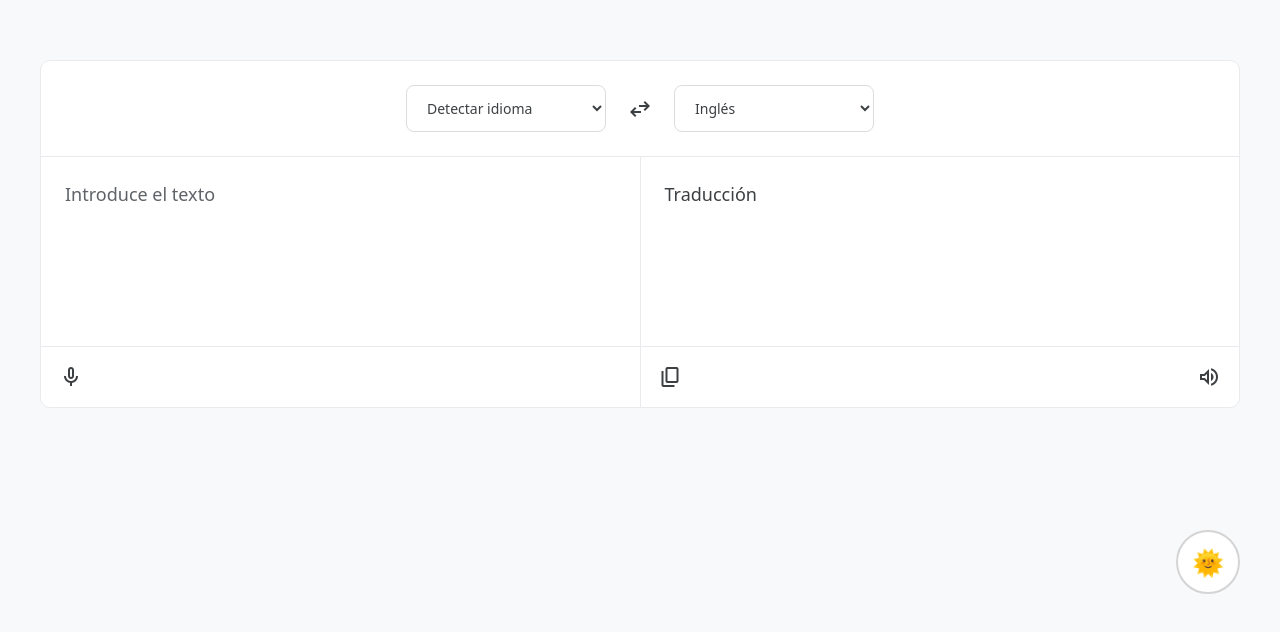
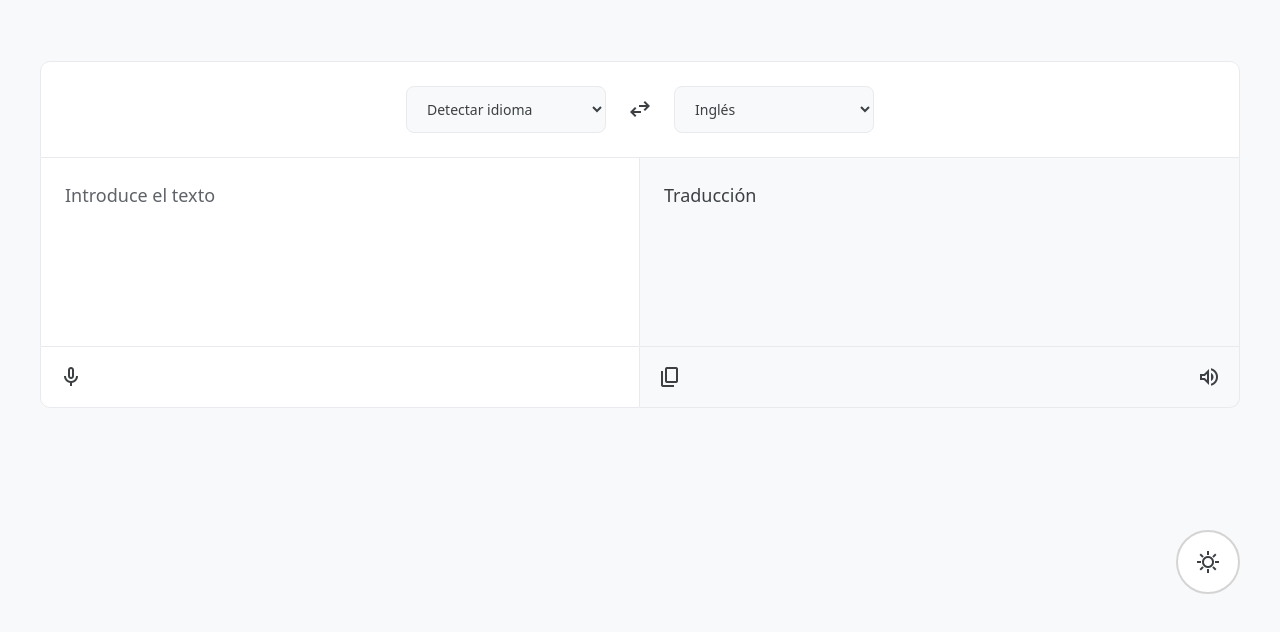
Before and after one commit to FedeCodeLab/Traductor, a Next.js app: page / in a window 1280 px wide. Shown: the part 166-798 px from the top of the page. Built offline with nearby package versions, Linux system fonts and the light colour scheme; a web font is replaced by a local one.

Commit message:
Se modificaron los estilos de los temas

```diff
--- a/app/globals.css
+++ b/app/globals.css
@@ -102,6 +102,12 @@ body {
   }
 }
 
+.dark .icon-button {
+  &:hover {
+    background: var(--text-secondary);
+  }
+}
+
 .language-selection {
   display: flex;
   align-items: center;
@@ -120,7 +126,6 @@ select {
   width: 100%;
   padding: 12px 16px;
   border-radius: 8px;
-  border: 1px solid var(--border-secondary);
   font-size: 14px;
   cursor: pointer;
   transition: border-color 0.2s;
--- a/app/page.tsx
+++ b/app/page.tsx
@@ -14,8 +14,8 @@ export default function Home() {
       <ToggleTheme />
       <ApiWarning />
 
-      <div className="border border-highlight-neutral-300 dark:border-neutral-500 rounded-[10px] bg-white dark:bg-neutral-900 min-w-full">
-        <section className="language-selection border-b border-highlight-neutral-300 dark:border-neutral-500">
+      <div className="rounded-[10px] bg-white dark:bg-neutral-900 min-w-full">
+        <section className="language-selection rounded-t-[10px] border border-highlight-neutral-300 dark:border-neutral-500">
           <SourceLanguage />
 
           <ButtonSwap />
--- a/components/SourceLanguage.tsx
+++ b/components/SourceLanguage.tsx
@@ -11,7 +11,7 @@ export const SourceLanguage = () => {
         id="sourceLanguage"
         value={sourceLanguage}
         onChange={(e) => setSourceLanguage(e.target.value)}
-        className=""
+        className="border  bg-highlight-neutral-100 dark:bg-neutral-800 border-highlight-neutral-300 dark:border-neutral-500"
       >
         <option value="auto">Detectar idioma</option>
         <option value="en">Inglés</option>
--- a/components/TargetLanguage.tsx
+++ b/components/TargetLanguage.tsx
@@ -10,7 +10,7 @@ export const TargetLanguage = () => {
       <select
         id="targetLanguage"
         value={targetLanguage}
-        className="text-highlight-text-neutral dark:text-neutral-300"
+        className="text-highlight-text-neutral dark:text-neutral-300 border bg-highlight-neutral-100 dark:bg-neutral-800 border-highlight-neutral-300 dark:border-neutral-500"
         onChange={(e) => setTargetLanguage(e.target.value)}
       >
         <option value="en">Inglés</option>
--- a/components/translation-area/InputSection.tsx
+++ b/components/translation-area/InputSection.tsx
@@ -7,8 +7,8 @@ export const InputSection = () => {
     useTranslatorStore();
 
   return (
-    <section className="flex flex-1 flex-col border-r border-highlight-neutral-300 dark:border-neutral-500">
-      <div className="textarea-container">
+    <section className="flex flex-1 flex-col">
+      <div className="textarea-container border-l border-r border-highlight-neutral-300 dark:border-neutral-500">
         <textarea
           id="inputText"
           placeholder="Introduce el texto"
@@ -22,7 +22,7 @@ export const InputSection = () => {
           }}
         />
       </div>
-      <footer className="input-controls border-t border-highlight-neutral-300 dark:border-neutral-500">
+      <footer className="input-controls border-t border-b border-l border-r rounded-bl-[10px] border-highlight-neutral-300 dark:border-neutral-500">
         <button
           className="icon-button mic-button dark:bg-neutral-800"
           id="micButton"
--- a/components/translation-area/OutputSection.tsx
+++ b/components/translation-area/OutputSection.tsx
@@ -10,12 +10,12 @@ export const OutputSection = () => {
       <div className="textarea-container">
         <output
           id="outputText"
-          className="text-highlight-text-neutral dark:text-neutral-300"
+          className="border-r border-highlight-neutral-300 dark:border-neutral-500 text-highlight-text-neutral dark:text-neutral-300 dark:bg-neutral-800 bg-highlight-neutral-100"
         >
           {outputText}
         </output>
 
-        <footer className="output-controls border-t border-highlight-neutral-300 dark:border-neutral-500">
+        <footer className="output-controls border-t border-b border-r rounded-br-[10px] border-highlight-neutral-300 dark:border-neutral-500 bg-highlight-neutral-100 dark:bg-neutral-800">
           <button
             className="icon-button copy-button"
             id="copyButton"
--- a/components/ui/ToggleTheme.tsx
+++ b/components/ui/ToggleTheme.tsx
@@ -1,4 +1,5 @@
 "use client";
+
 import useThemeStore from "@/store/themeStore";
 
 export const ToggleTheme = () => {
@@ -6,11 +7,19 @@ export const ToggleTheme = () => {
 
   return (
     <button
-      className="cursor-pointer fixed z-50 size-16 bottom-10 right-10 border-2 bg-white hover:bg-highlight-neutral-300 border-neutral-300 dark:bg-transparent rounded-full"
+      className="cursor-pointer fixed z-50 size-16 bottom-10 right-10 border-2 dark:border bg-white dark:bg-neutral-800 border-neutral-300 rounded-full transition-transform duration-300 hover:scale-110"
       onClick={toggleTheme}
       aria-label="Cambiar tema"
     >
-      <span className="text-[26px]">{theme === "light" ? "🌞" : "🌙"}</span>
+      {theme === "light" ? (
+        <span className="material-symbols-outlined text-[28px] icon-button hover:!bg-transparent">
+          sunny
+        </span>
+      ) : (
+        <span className="material-symbols-outlined text-[28px] icon-button hover:!bg-transparent">
+          bedtime
+        </span>
+      )}
     </button>
   );
 };
```
